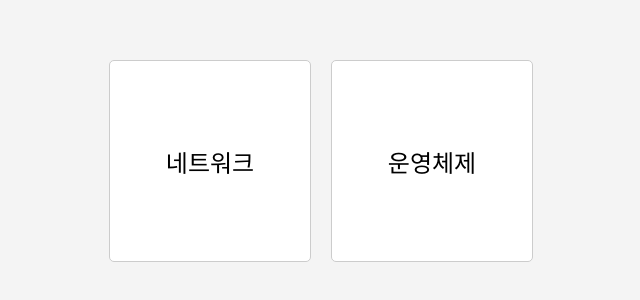
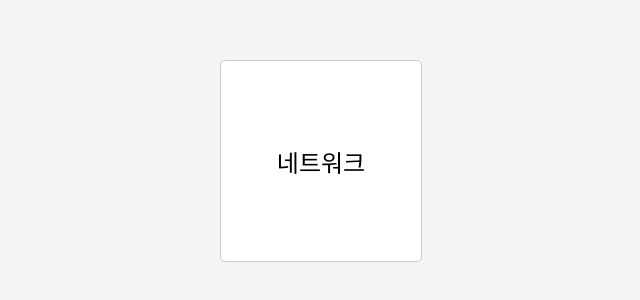
Before and after one commit to lala-david/Question_bank, a website: page index.html in a window 1280 px wide. Shown: the part 214-514 px from the top of the page, without its empty margins (319-959 px from the left). Drawn offline with Linux system fonts and the light colour scheme.

Commit message:
# 🐸 net

```diff
--- a/index.html
+++ b/index.html
@@ -22,7 +22,7 @@
 
         .grid {
             display: grid;
-            grid-template-columns: repeat(2, 1fr);
+            grid-template-columns: repeat(1, 1fr);
             gap: 20px;
             justify-content: center;
         }
@@ -52,7 +52,6 @@
     <div class="container">
         <div class="grid">
             <a href="nndex.html" class="square">네트워크</a>
-            <a href="ondex.html" class="square">운영체제</a>
         </div>
     </div>
 </body>
```
Also changed, not shown: nndex.html (+1 -1 lines), readme.md, 1 other file.
